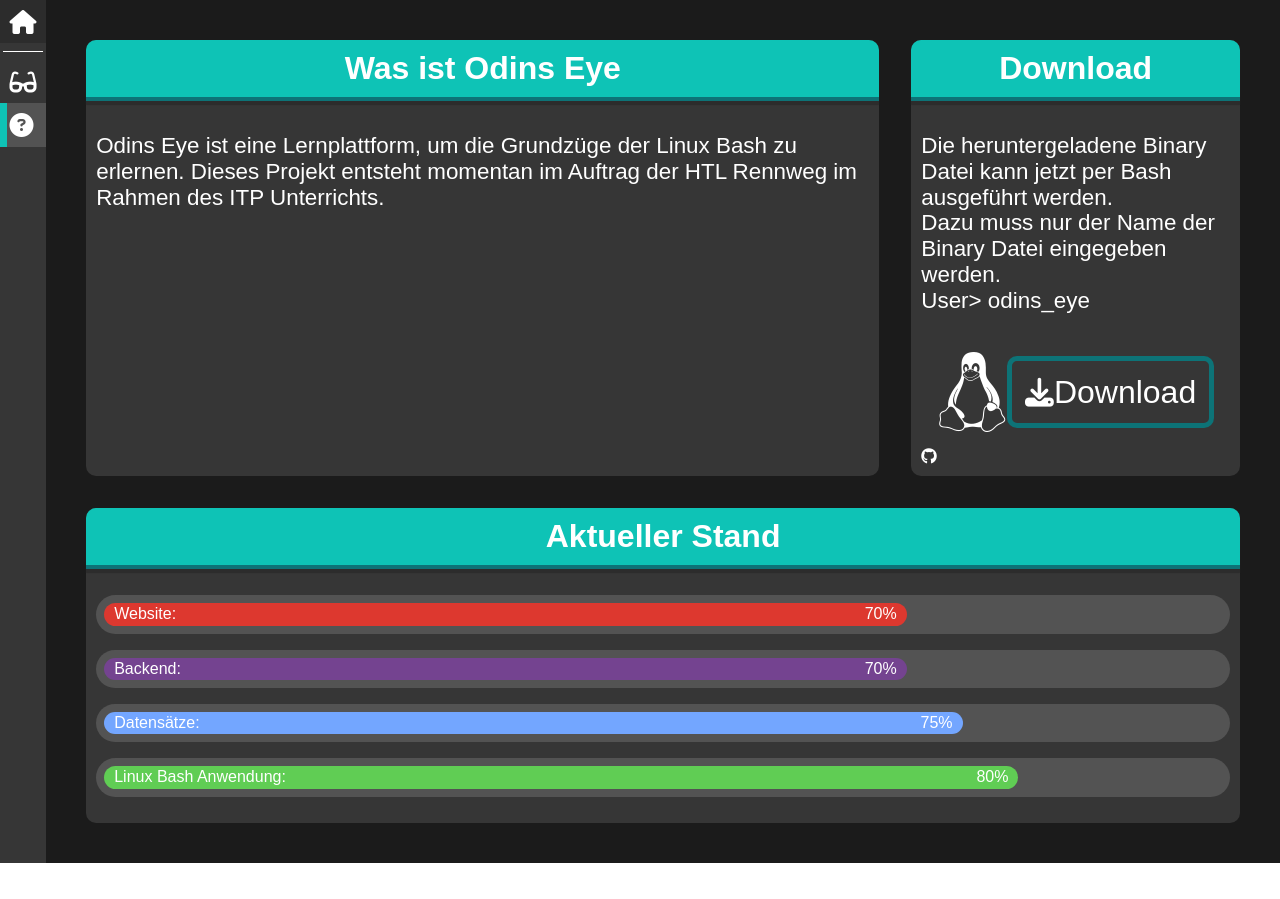
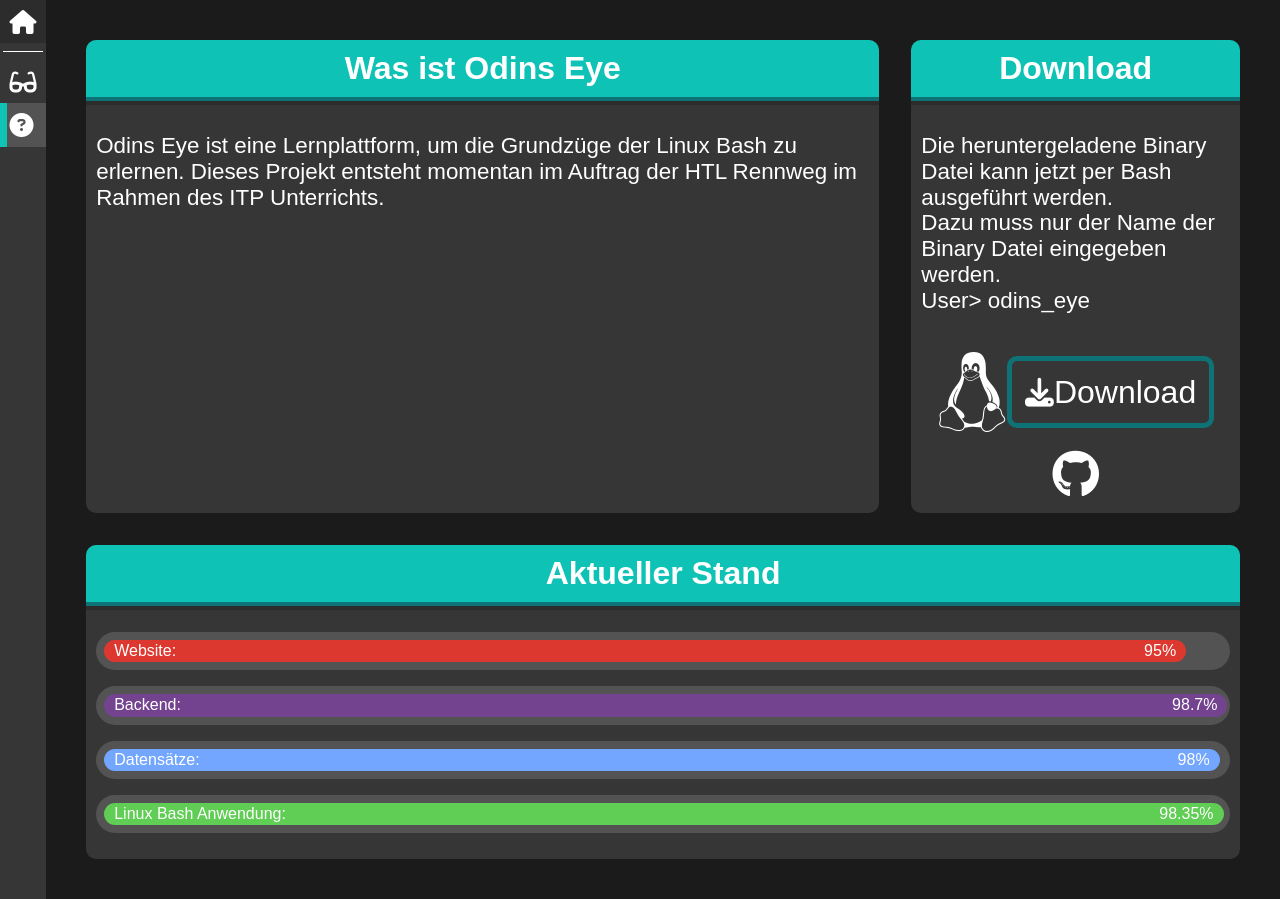
Before and after one commit to htl3rodinseye/odinseye, a Vue app: page /#/info in a window 1280 px wide. Before the commit the page ends 863 px from the top, so only its background shows below. Built offline with nearby package versions, Linux system fonts and the light colour scheme; what vue-css-donut-chart would draw is missing.

Commit message:
[Bug, Task] Visual Bug Fixes, Single Task display

```diff
--- a/index.html
+++ b/index.html
@@ -4,6 +4,8 @@
   <meta charset="utf-8">
   <meta name="viewport" content="width=device-width,initial-scale=1.0">
   <title>Odinseye</title>
+
+  <link href="https://fonts.googleapis.com/css2?family=Open+Sans&display=swap" rel="stylesheet">
 </head>
 <body>
 <script src="https://kit.fontawesome.com/8366115dd8.js" crossorigin="anonymous"></script>
--- a/src/assets/css/main.scss
+++ b/src/assets/css/main.scss
@@ -21,7 +21,8 @@
 }
 
 * {
-  font-family: "", Arial, serif;
+  font-family: 'Open Sans', sans-serif, Arial, serif;
+  box-sizing: border-box;
 }
 
 .noselect {
@@ -58,7 +59,7 @@
   display: grid;
   grid-gap: 2.5vw;
   & .span-2{
-    grid-row: span 2;
+    grid-col: span 2;
   }
 }
 
@@ -261,7 +262,7 @@ a {
 /*Elements*/
 button, .button {
   position: relative;
-  font-size: .4em;
+  font-size: 2em;
   background-color: #00000000;
   color: var(--color-complementary);
   padding: .4em;
--- a/src/components/routes/ode-aufgabe.vue
+++ b/src/components/routes/ode-aufgabe.vue
@@ -1,31 +1,38 @@
 <template>
-  <ode-box id="ode-Aufgabe" class="">
-    <h1>{{task.name}}</h1>
-    <span>Status: {{task.status}}</span>
+
+  <div>
+    <ode-box id="ode-Aufgabe"
+           :title="task.name" style="margin: 12vw">
+    <h1>Kategorie: {{task.group_name}}</h1>
+    <span>{{task.description}}</span>
   </ode-box>
+  </div>
 </template>
 
 <script>
 
   import OdeBox from "../ode-box";
+
   export default {
     name: "ode-aufgabe",
     components: {OdeBox},
     data() {
-      return {}
+      return {
+        task: {}
+      }
     },
     created() {
       this.getTask()
     },
     methods: {
-      getTasks: async function () {
-        console.log('Aufgabe/getTasks()');
-        console.log(this.$router.id);
+      getTask: async function () {
+        console.log('Aufgabe/getTask()');
+        console.log(this.$route.params.id);
         let url = 'http://caretaker.wurzer.cc:9040/exercises/';
         try {
-          console.log('Aufgabe/getTasks(): Data loaded');
+          console.log('Aufgabe/getTask(): Data loaded');
 
-          let resp = await fetch(url + '?exid=' + this.$router.id).then(response => {
+          let resp = await fetch(url + '?exid=' + this.$route.params.id).then(response => {
             return response.json()
           });
           this.task = resp;
--- a/src/components/routes/ode-aufgaben.vue
+++ b/src/components/routes/ode-aufgaben.vue
@@ -16,12 +16,13 @@
         <h1>{{task.name}}</h1>
         <!--<p>{{task.description}}</p>-->
       </ode-box-route>
-      <ode-box v-for="task in tasks"
-               v-if="selected !== 'Alle' && task.group_name === selected"
-               :title="task.name">
+      <ode-box-route v-for="task in tasks"
+                     :to="'/task/'+task.id"
+                     v-if="selected !== 'Alle' && task.group_name === selected"
+                     :title="task.group_name + ' - ' + task.id">
         <h1>{{task.name}}</h1>
         <!--<p>{{task.description}}</p>-->
-      </ode-box>
+      </ode-box-route>
     </div>
   </div>
 </template>
@@ -80,7 +81,7 @@
 <style scoped>
 
   #ode-aufgaben > div.grid {
-    grid-template-columns: 1fr 1fr 1fr;
+    grid-template-columns: 1fr 1fr 1fr 1fr;
     grid-template-rows: auto;
   }
 
--- a/src/components/routes/ode-info.vue
+++ b/src/components/routes/ode-info.vue
@@ -8,23 +8,25 @@
       </p>
     </ode-box>
     <ode-box id="ode-info-download" title="Download">
+      <div class="col">
         <p>
           Die heruntergeladene Binary Datei kann jetzt per Bash ausgeführt werden.<br>
           Dazu muss nur der Name der Binary Datei eingegeben werden.<br>
           <span class="monospaced">User> odins_eye</span>
         </p>
-      <div class="row wrapper" style="justify-content: space-between">
+        <div class="row wrapper" style="justify-content: space-between; font-size: 5em">
           <i class="fab fa-linux"/>
           <a class="button" href="./static/odins_eye" download><i class="fas fa-download"/> Download</a>
         </div>
-      <a href="https://github.com/htl3rodinseye/odinseye"><i class="fab fa-github"/></a>
+        <a href="https://github.com/htl3rodinseye/odinseye" style="font-size: 3em"><i class="fab fa-github"/></a>
+      </div>
     </ode-box>
     <ode-box id="ode-info-stand" title="Aktueller Stand">
       <div>
-        <ode-ladeleiste :percentage="70" color="#DD382F" title="Website"/>
-        <ode-ladeleiste :percentage="70" color="#744390" title="Backend"/>
-        <ode-ladeleiste :percentage="75" color="#73A6FF" title="Datensätze"/>
-        <ode-ladeleiste :percentage="80" color="#60CD54" title="Linux Bash Anwendung"/>
+        <ode-ladeleiste :percentage="95" color="#DD382F" title="Website"/>
+        <ode-ladeleiste :percentage="98.7" color="#744390" title="Backend"/>
+        <ode-ladeleiste :percentage="98" color="#73A6FF" title="Datensätze"/>
+        <ode-ladeleiste :percentage="98.35" color="#60CD54" title="Linux Bash Anwendung"/>
       </div>
     </ode-box>
   </div>
@@ -56,7 +58,7 @@
   }
 
   #ode-info-download div {
-    font-size: 5em;
+
   }
 
   /*#ode-info-download a {
--- a/src/components/routes/ode-overview.vue
+++ b/src/components/routes/ode-overview.vue
@@ -19,9 +19,11 @@
         </div>
         <p>Hier sind zusätzliche Informationen zum Projekt und ein Installationsguide</p>
       </ode-box-route>
-      <ode-box class="span-2">
-        <a class="button" href="./static/odins_eye" download><i class="fas fa-download"/> Download</a>
-      </ode-box>
+      <!--<ode-box class="span-2">
+        <div style="font-size: 5em">
+          <a class="button" href="./static/odins_eye" download><i class="fas fa-download"/> Download</a>
+        </div>
+      </ode-box>-->
     </div>
   </div>
 </template>
```
Lines whose indentation alone changed are shown as unchanged.
